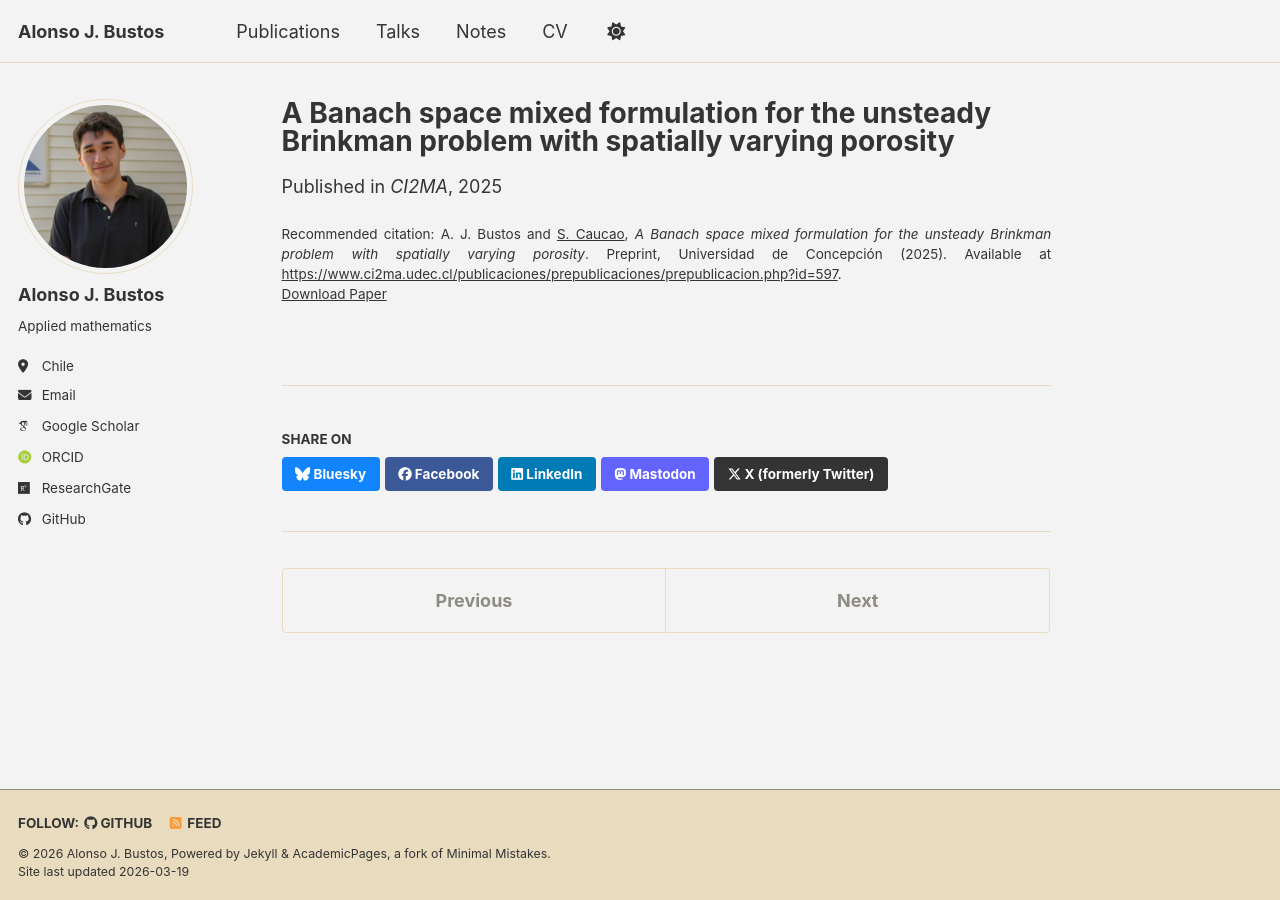
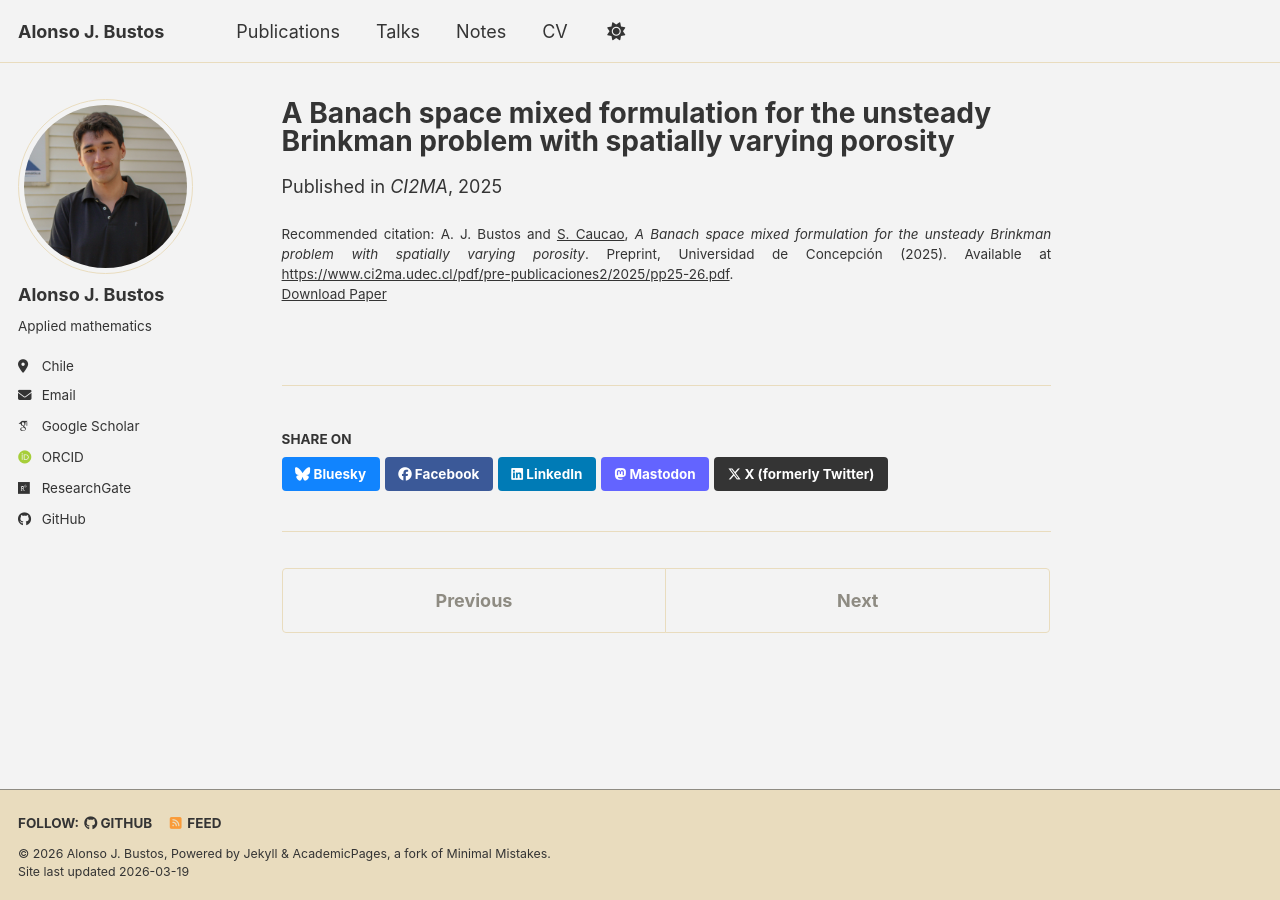
Before and after one commit to alonsojbustos/alonsojbustos.github.io, a Jekyll site: the page built from _publications/2025-3-Unsteady-Brinkman.md, in a window 1280 px wide. Built offline with Jekyll 4.4.1, drawn with Linux system fonts in a browser that asks for light colours; some web fonts are replaced; a script bundle is joined from its source files by our own code; library files that are not in the unit come from our copies; some of the changed lines change nothing that is shown.

Commit message:
Update 2025-3-Unsteady-Brinkman.md

```diff
--- a/_publications/2025-3-Unsteady-Brinkman.md
+++ b/_publications/2025-3-Unsteady-Brinkman.md
@@ -7,5 +7,5 @@ excerpt: ""
 date: 2025-01-03
 venue: "CI2MA"
 paperurl: "https://www.ci2ma.udec.cl/publicaciones/prepublicaciones/prepublicacion.php?id=597"
-citation: "A. J. Bustos and <a href='https://scaucao.github.io'>S. Caucao</a>, <i>A Banach space mixed formulation for the unsteady Brinkman problem with spatially varying porosity</i>. Preprint, Universidad de Concepción (2025). Available at <a href='https://www.ci2ma.udec.cl/publicaciones/prepublicaciones/prepublicacion.php?id=597'>https://www.ci2ma.udec.cl/publicaciones/prepublicaciones/prepublicacion.php?id=597</a>."
+citation: "A. J. Bustos and <a href='https://scaucao.github.io'>S. Caucao</a>, <i>A Banach space mixed formulation for the unsteady Brinkman problem with spatially varying porosity</i>. Preprint, Universidad de Concepción (2025). Available at <a href='https://www.ci2ma.udec.cl/pdf/pre-publicaciones2/2025/pp25-26.pdf'>https://www.ci2ma.udec.cl/pdf/pre-publicaciones2/2025/pp25-26.pdf</a>."
 ---
```
